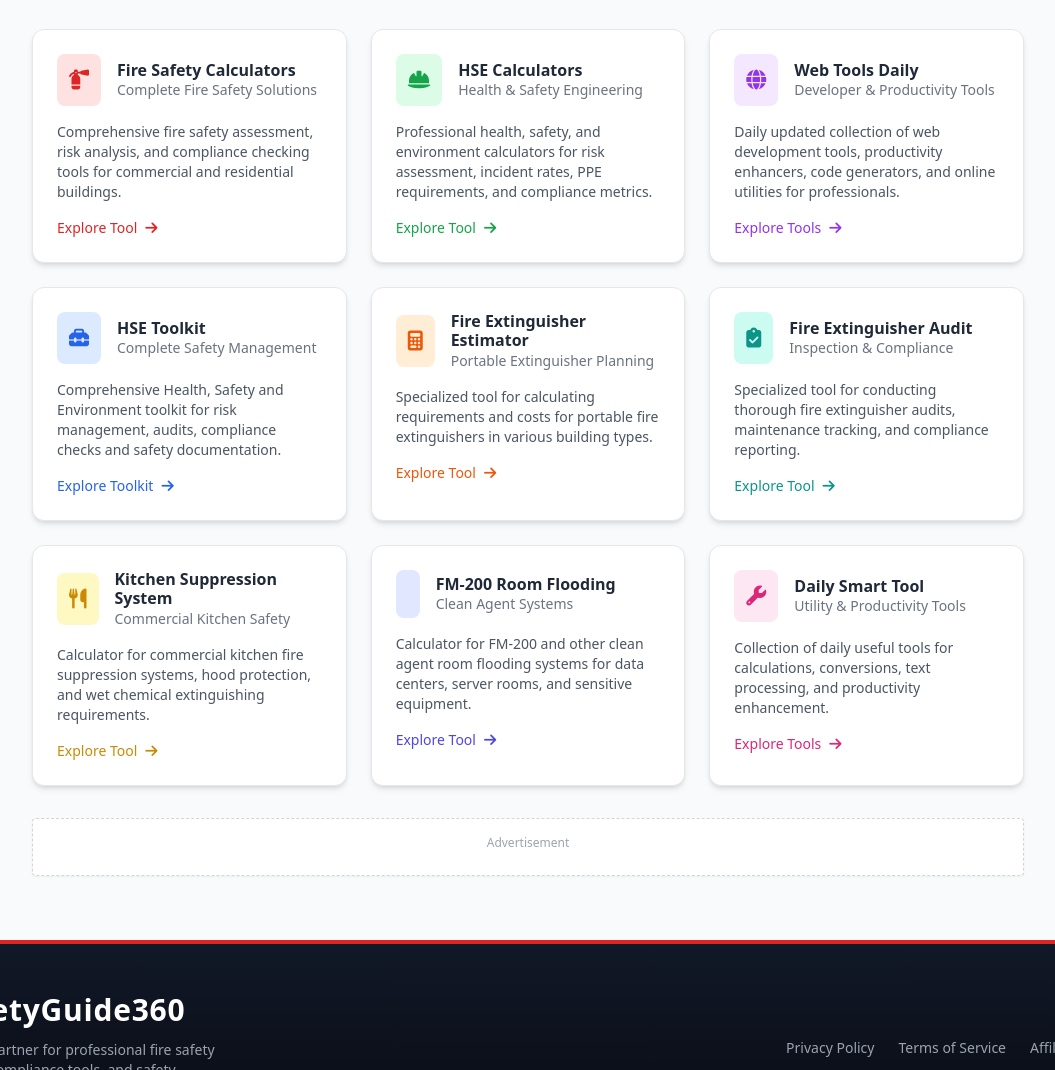
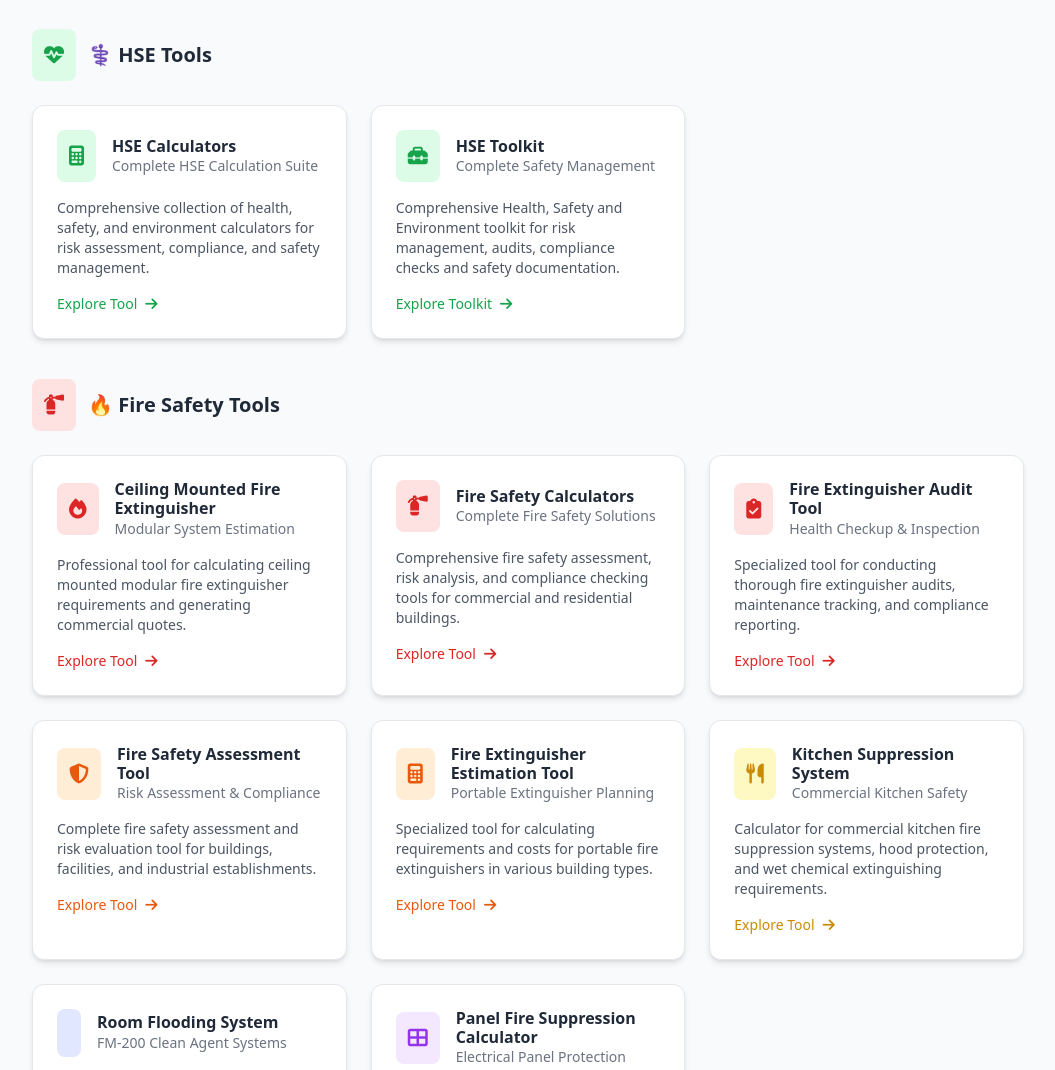
Before and after one commit to AmjathKhan001/Safetyguide360-Ceilingmounted-Fireextinguisher-Cost-Estimation-Tool, a website: page index.html in a window 1280 px wide. Shown: the part 1971-3041 px from the top of the page, without its empty margins (112-1167 px from the left). Drawn offline with nearby package versions, Linux system fonts and the light colour scheme; some icons are missing.

Commit message:
Update index.html

```diff
--- a/index.html
+++ b/index.html
@@ -628,9 +628,88 @@
         Each tool is designed to save you time and ensure compliance with industry standards.
     </p>
 
+    <!-- ⚕️ HSE Tools Category -->
+    <div class="mb-10">
+        <div class="flex items-center mb-6">
+            <div class="bg-green-100 p-3 rounded-lg mr-3">
+                <i class="fas fa-heartbeat text-green-600 text-xl"></i>
+            </div>
+            <h3 class="text-xl font-bold text-gray-800">⚕️ HSE Tools</h3>
+        </div>
         <div class="grid grid-cols-1 md:grid-cols-2 lg:grid-cols-3 gap-6">
+            <!-- HSE Calculators -->
+            <a href="https://www.hsecalculator.com" target="_blank" rel="noopener noreferrer" class="tool-card bg-white rounded-xl shadow-md p-6 border border-gray-200 hover:border-green-300 transition-all duration-300">
+                <div class="flex items-center mb-4">
+                    <div class="bg-green-100 p-3 rounded-lg mr-4">
+                        <i class="fas fa-calculator text-green-600 text-xl"></i>
+                    </div>
+                    <div>
+                        <h3 class="font-bold text-gray-800">HSE Calculators</h3>
+                        <p class="text-sm text-gray-500">Complete HSE Calculation Suite</p>
+                    </div>
+                </div>
+                <p class="text-gray-600 text-sm mb-4">
+                    Comprehensive collection of health, safety, and environment calculators for risk assessment, compliance, and safety management.
+                </p>
+                <div class="flex items-center text-green-600 text-sm font-medium">
+                    <span>Explore Tool</span>
+                    <i class="fas fa-arrow-right ml-2"></i>
+                </div>
+            </a>
+
+            <!-- HSE Toolkit -->
+            <a href="https://hse-toolkit.vercel.app" target="_blank" rel="noopener noreferrer" class="tool-card bg-white rounded-xl shadow-md p-6 border border-gray-200 hover:border-green-400 transition-all duration-300">
+                <div class="flex items-center mb-4">
+                    <div class="bg-green-100 p-3 rounded-lg mr-4">
+                        <i class="fas fa-toolbox text-green-600 text-xl"></i>
+                    </div>
+                    <div>
+                        <h3 class="font-bold text-gray-800">HSE Toolkit</h3>
+                        <p class="text-sm text-gray-500">Complete Safety Management</p>
+                    </div>
+                </div>
+                <p class="text-gray-600 text-sm mb-4">
+                    Comprehensive Health, Safety and Environment toolkit for risk management, audits, compliance checks and safety documentation.
+                </p>
+                <div class="flex items-center text-green-600 text-sm font-medium">
+                    <span>Explore Toolkit</span>
+                    <i class="fas fa-arrow-right ml-2"></i>
+                </div>
+            </a>
+        </div>
+    </div>
+
+    <!-- 🔥 Fire Safety Tools Category -->
+    <div class="mb-10">
+        <div class="flex items-center mb-6">
+            <div class="bg-red-100 p-3 rounded-lg mr-3">
+                <i class="fas fa-fire-extinguisher text-red-600 text-xl"></i>
+            </div>
+            <h3 class="text-xl font-bold text-gray-800">🔥 Fire Safety Tools</h3>
+        </div>
+        <div class="grid grid-cols-1 md:grid-cols-2 lg:grid-cols-3 gap-6">
+            <!-- Ceiling Mounted Fire Extinguisher Estimation Tool -->
+            <a href="https://ceiling-fire-extinguisher-cost-esti.vercel.app" target="_blank" rel="noopener noreferrer" class="tool-card bg-white rounded-xl shadow-md p-6 border border-gray-200 hover:border-red-300 transition-all duration-300">
+                <div class="flex items-center mb-4">
+                    <div class="bg-red-100 p-3 rounded-lg mr-4">
+                        <i class="fas fa-fire text-red-600 text-xl"></i>
+                    </div>
+                    <div>
+                        <h3 class="font-bold text-gray-800">Ceiling Mounted Fire Extinguisher</h3>
+                        <p class="text-sm text-gray-500">Modular System Estimation</p>
+                    </div>
+                </div>
+                <p class="text-gray-600 text-sm mb-4">
+                    Professional tool for calculating ceiling mounted modular fire extinguisher requirements and generating commercial quotes.
+                </p>
+                <div class="flex items-center text-red-600 text-sm font-medium">
+                    <span>Explore Tool</span>
+                    <i class="fas fa-arrow-right ml-2"></i>
+                </div>
+            </a>
+
             <!-- Fire Safety Calculators -->
-                <a href="https://www.firesafetytool.com" target="_blank" rel="noopener noreferrer" class="tool-card bg-white rounded-xl shadow-md p-6 border border-gray-200 hover:border-red-300 transition-all duration-300">
+            <a href="https://www.firesafetytool.com" target="_blank" rel="noopener noreferrer" class="tool-card bg-white rounded-xl shadow-md p-6 border border-gray-200 hover:border-red-400 transition-all duration-300">
                 <div class="flex items-center mb-4">
                     <div class="bg-red-100 p-3 rounded-lg mr-4">
                         <i class="fas fa-fire-extinguisher text-red-600 text-xl"></i>
@@ -649,74 +728,54 @@
                 </div>
             </a>
 
-                <!-- HSE Calculators -->
-                <a href="https://www.hsecalculator.com" target="_blank" rel="noopener noreferrer" class="tool-card bg-white rounded-xl shadow-md p-6 border border-gray-200 hover:border-green-300 transition-all duration-300">
+            <!-- Fire Extinguisher Health Checkup Audit Tool -->
+            <a href="https://fire-extinguisher-audit-tool.vercel.app" target="_blank" rel="noopener noreferrer" class="tool-card bg-white rounded-xl shadow-md p-6 border border-gray-200 hover:border-red-500 transition-all duration-300">
                 <div class="flex items-center mb-4">
-                        <div class="bg-green-100 p-3 rounded-lg mr-4">
-                            <i class="fas fa-hard-hat text-green-600 text-xl"></i>
-                        </div>
-                        <div>
-                            <h3 class="font-bold text-gray-800">HSE Calculators</h3>
-                            <p class="text-sm text-gray-500">Health & Safety Engineering</p>
+                    <div class="bg-red-100 p-3 rounded-lg mr-4">
+                        <i class="fas fa-clipboard-check text-red-600 text-xl"></i>
+                    </div>
+                    <div>
+                        <h3 class="font-bold text-gray-800">Fire Extinguisher Audit Tool</h3>
+                        <p class="text-sm text-gray-500">Health Checkup & Inspection</p>
                     </div>
                 </div>
                 <p class="text-gray-600 text-sm mb-4">
-                        Professional health, safety, and environment calculators for risk assessment, incident rates, PPE requirements, and compliance metrics.
+                    Specialized tool for conducting thorough fire extinguisher audits, maintenance tracking, and compliance reporting.
                 </p>
-                    <div class="flex items-center text-green-600 text-sm font-medium">
+                <div class="flex items-center text-red-600 text-sm font-medium">
                     <span>Explore Tool</span>
                     <i class="fas fa-arrow-right ml-2"></i>
                 </div>
             </a>
 
-                <!-- Web Tools Daily -->
-                <a href="https://www.webtoolsdaily.com" target="_blank" rel="noopener noreferrer" class="tool-card bg-white rounded-xl shadow-md p-6 border border-gray-200 hover:border-purple-300 transition-all duration-300">
+            <!-- Fire Safety Assessment Tool -->
+            <a href="https://firesafetyassessmenttool.vercel.app" target="_blank" rel="noopener noreferrer" class="tool-card bg-white rounded-xl shadow-md p-6 border border-gray-200 hover:border-orange-300 transition-all duration-300">
                 <div class="flex items-center mb-4">
-                        <div class="bg-purple-100 p-3 rounded-lg mr-4">
-                            <i class="fas fa-globe text-purple-600 text-xl"></i>
-                        </div>
-                        <div>
-                            <h3 class="font-bold text-gray-800">Web Tools Daily</h3>
-                            <p class="text-sm text-gray-500">Developer & Productivity Tools</p>
+                    <div class="bg-orange-100 p-3 rounded-lg mr-4">
+                        <i class="fas fa-shield-alt text-orange-600 text-xl"></i>
+                    </div>
+                    <div>
+                        <h3 class="font-bold text-gray-800">Fire Safety Assessment Tool</h3>
+                        <p class="text-sm text-gray-500">Risk Assessment & Compliance</p>
                     </div>
                 </div>
                 <p class="text-gray-600 text-sm mb-4">
-                        Daily updated collection of web development tools, productivity enhancers, code generators, and online utilities for professionals.
+                    Complete fire safety assessment and risk evaluation tool for buildings, facilities, and industrial establishments.
                 </p>
-                    <div class="flex items-center text-purple-600 text-sm font-medium">
-                        <span>Explore Tools</span>
+                <div class="flex items-center text-orange-600 text-sm font-medium">
+                    <span>Explore Tool</span>
                     <i class="fas fa-arrow-right ml-2"></i>
                 </div>
             </a>
 
-                <!-- HSE Toolkit -->
-                <a href="https://hse-toolkit.vercel.app" target="_blank" rel="noopener noreferrer" class="tool-card bg-white rounded-xl shadow-md p-6 border border-gray-200 hover:border-blue-300 transition-all duration-300">
-                    <div class="flex items-center mb-4">
-                        <div class="bg-blue-100 p-3 rounded-lg mr-4">
-                            <i class="fas fa-toolbox text-blue-600 text-xl"></i>
-                        </div>
-                        <div>
-                            <h3 class="font-bold text-gray-800">HSE Toolkit</h3>
-                            <p class="text-sm text-gray-500">Complete Safety Management</p>
-                        </div>
-                    </div>
-                    <p class="text-gray-600 text-sm mb-4">
-                        Comprehensive Health, Safety and Environment toolkit for risk management, audits, compliance checks and safety documentation.
-                    </p>
-                    <div class="flex items-center text-blue-600 text-sm font-medium">
-                        <span>Explore Toolkit</span>
-                        <i class="fas fa-arrow-right ml-2"></i>
-                    </div>
-                </a>
-
             <!-- Fire Extinguisher Estimation Tool -->
-                <a href="https://fire-extinguisher-calculator.vercel.app" target="_blank" rel="noopener noreferrer" class="tool-card bg-white rounded-xl shadow-md p-6 border border-gray-200 hover:border-orange-300 transition-all duration-300">
+            <a href="https://fire-extinguisher-calculator.vercel.app" target="_blank" rel="noopener noreferrer" class="tool-card bg-white rounded-xl shadow-md p-6 border border-gray-200 hover:border-orange-400 transition-all duration-300">
                 <div class="flex items-center mb-4">
                     <div class="bg-orange-100 p-3 rounded-lg mr-4">
                         <i class="fas fa-calculator text-orange-600 text-xl"></i>
                     </div>
                     <div>
-                            <h3 class="font-bold text-gray-800">Fire Extinguisher Estimator</h3>
+                        <h3 class="font-bold text-gray-800">Fire Extinguisher Estimation Tool</h3>
                         <p class="text-sm text-gray-500">Portable Extinguisher Planning</p>
                     </div>
                 </div>
@@ -729,27 +788,7 @@
                 </div>
             </a>
 
-                <!-- Fire Extinguisher Audit Tool -->
-                <a href="https://fire-extinguisher-audit-tool.vercel.app" target="_blank" rel="noopener noreferrer" class="tool-card bg-white rounded-xl shadow-md p-6 border border-gray-200 hover:border-teal-300 transition-all duration-300">
-                    <div class="flex items-center mb-4">
-                        <div class="bg-teal-100 p-3 rounded-lg mr-4">
-                            <i class="fas fa-clipboard-check text-teal-600 text-xl"></i>
-                        </div>
-                        <div>
-                            <h3 class="font-bold text-gray-800">Fire Extinguisher Audit</h3>
-                            <p class="text-sm text-gray-500">Inspection & Compliance</p>
-                        </div>
-                    </div>
-                    <p class="text-gray-600 text-sm mb-4">
-                        Specialized tool for conducting thorough fire extinguisher audits, maintenance tracking, and compliance reporting.
-                    </p>
-                    <div class="flex items-center text-teal-600 text-sm font-medium">
-                        <span>Explore Tool</span>
-                        <i class="fas fa-arrow-right ml-2"></i>
-                    </div>
-                </a>
-
-                <!-- Kitchen Suppression System -->
+            <!-- Kitchen Suppression System Estimation Tool -->
             <a href="https://kitchen-fire-suppression-calculator.vercel.app" target="_blank" rel="noopener noreferrer" class="tool-card bg-white rounded-xl shadow-md p-6 border border-gray-200 hover:border-yellow-300 transition-all duration-300">
                 <div class="flex items-center mb-4">
                     <div class="bg-yellow-100 p-3 rounded-lg mr-4">
@@ -769,15 +808,15 @@
                 </div>
             </a>
 
-                <!-- FM-200 Room Flooding System -->
+            <!-- Room Flooding System Estimation Tool -->
             <a href="https://fm-200-room-flooding-system-calcula.vercel.app" target="_blank" rel="noopener noreferrer" class="tool-card bg-white rounded-xl shadow-md p-6 border border-gray-200 hover:border-indigo-300 transition-all duration-300">
                 <div class="flex items-center mb-4">
                     <div class="bg-indigo-100 p-3 rounded-lg mr-4">
                         <i class="fas fa-flood text-indigo-600 text-xl"></i>
                     </div>
                     <div>
-                            <h3 class="font-bold text-gray-800">FM-200 Room Flooding</h3>
-                            <p class="text-sm text-gray-500">Clean Agent Systems</p>
+                        <h3 class="font-bold text-gray-800">Room Flooding System</h3>
+                        <p class="text-sm text-gray-500">FM-200 Clean Agent Systems</p>
                     </div>
                 </div>
                 <p class="text-gray-600 text-sm mb-4">
@@ -789,11 +828,42 @@
                 </div>
             </a>
 
-                <!-- Utility Tools -->
-                <a href="https://www.dailysmarttool.com" target="_blank" rel="noopener noreferrer" class="tool-card bg-white rounded-xl shadow-md p-6 border border-gray-200 hover:border-pink-300 transition-all duration-300">
+            <!-- Panel Fire Suppression Calculator -->
+            <a href="https://panel-fire-suppression-calculator.vercel.app/index.html" target="_blank" rel="noopener noreferrer" class="tool-card bg-white rounded-xl shadow-md p-6 border border-gray-200 hover:border-purple-300 transition-all duration-300">
                 <div class="flex items-center mb-4">
-                        <div class="bg-pink-100 p-3 rounded-lg mr-4">
-                            <i class="fas fa-wrench text-pink-600 text-xl"></i>
+                    <div class="bg-purple-100 p-3 rounded-lg mr-4">
+                        <i class="fas fa-th-large text-purple-600 text-xl"></i>
+                    </div>
+                    <div>
+                        <h3 class="font-bold text-gray-800">Panel Fire Suppression Calculator</h3>
+                        <p class="text-sm text-gray-500">Electrical Panel Protection</p>
+                    </div>
+                </div>
+                <p class="text-gray-600 text-sm mb-4">
+                    Specialized calculator for electrical panel and control panel fire suppression systems using clean agents.
+                </p>
+                <div class="flex items-center text-purple-600 text-sm font-medium">
+                    <span>Explore Tool</span>
+                    <i class="fas fa-arrow-right ml-2"></i>
+                </div>
+            </a>
+        </div>
+    </div>
+
+    <!-- 🌐 Utility Tools Category -->
+    <div>
+        <div class="flex items-center mb-6">
+            <div class="bg-blue-100 p-3 rounded-lg mr-3">
+                <i class="fas fa-globe text-blue-600 text-xl"></i>
+            </div>
+            <h3 class="text-xl font-bold text-gray-800">🌐 Utility Tools</h3>
+        </div>
+        <div class="grid grid-cols-1 md:grid-cols-2 lg:grid-cols-3 gap-6">
+            <!-- Daily Smart Tool -->
+            <a href="https://www.dailysmarttool.com" target="_blank" rel="noopener noreferrer" class="tool-card bg-white rounded-xl shadow-md p-6 border border-gray-200 hover:border-blue-300 transition-all duration-300">
+                <div class="flex items-center mb-4">
+                    <div class="bg-blue-100 p-3 rounded-lg mr-4">
+                        <i class="fas fa-wrench text-blue-600 text-xl"></i>
                     </div>
                     <div>
                         <h3 class="font-bold text-gray-800">Daily Smart Tool</h3>
@@ -803,11 +873,32 @@
                 <p class="text-gray-600 text-sm mb-4">
                     Collection of daily useful tools for calculations, conversions, text processing, and productivity enhancement.
                 </p>
-                    <div class="flex items-center text-pink-600 text-sm font-medium">
+                <div class="flex items-center text-blue-600 text-sm font-medium">
                     <span>Explore Tools</span>
                     <i class="fas fa-arrow-right ml-2"></i>
                 </div>
             </a>
+
+            <!-- Web Tools Daily -->
+            <a href="https://www.webtoolsdaily.com" target="_blank" rel="noopener noreferrer" class="tool-card bg-white rounded-xl shadow-md p-6 border border-gray-200 hover:border-blue-400 transition-all duration-300">
+                <div class="flex items-center mb-4">
+                    <div class="bg-blue-100 p-3 rounded-lg mr-4">
+                        <i class="fas fa-tools text-blue-600 text-xl"></i>
+                    </div>
+                    <div>
+                        <h3 class="font-bold text-gray-800">Web Tools Daily</h3>
+                        <p class="text-sm text-gray-500">Developer & Productivity Tools</p>
+                    </div>
+                </div>
+                <p class="text-gray-600 text-sm mb-4">
+                    Daily updated collection of web development tools, productivity enhancers, code generators, and online utilities for professionals.
+                </p>
+                <div class="flex items-center text-blue-600 text-sm font-medium">
+                    <span>Explore Tools</span>
+                    <i class="fas fa-arrow-right ml-2"></i>
+                </div>
+            </a>
+        </div>
     </div>
 </section>
 
```
Lines whose indentation alone changed are shown as unchanged.
